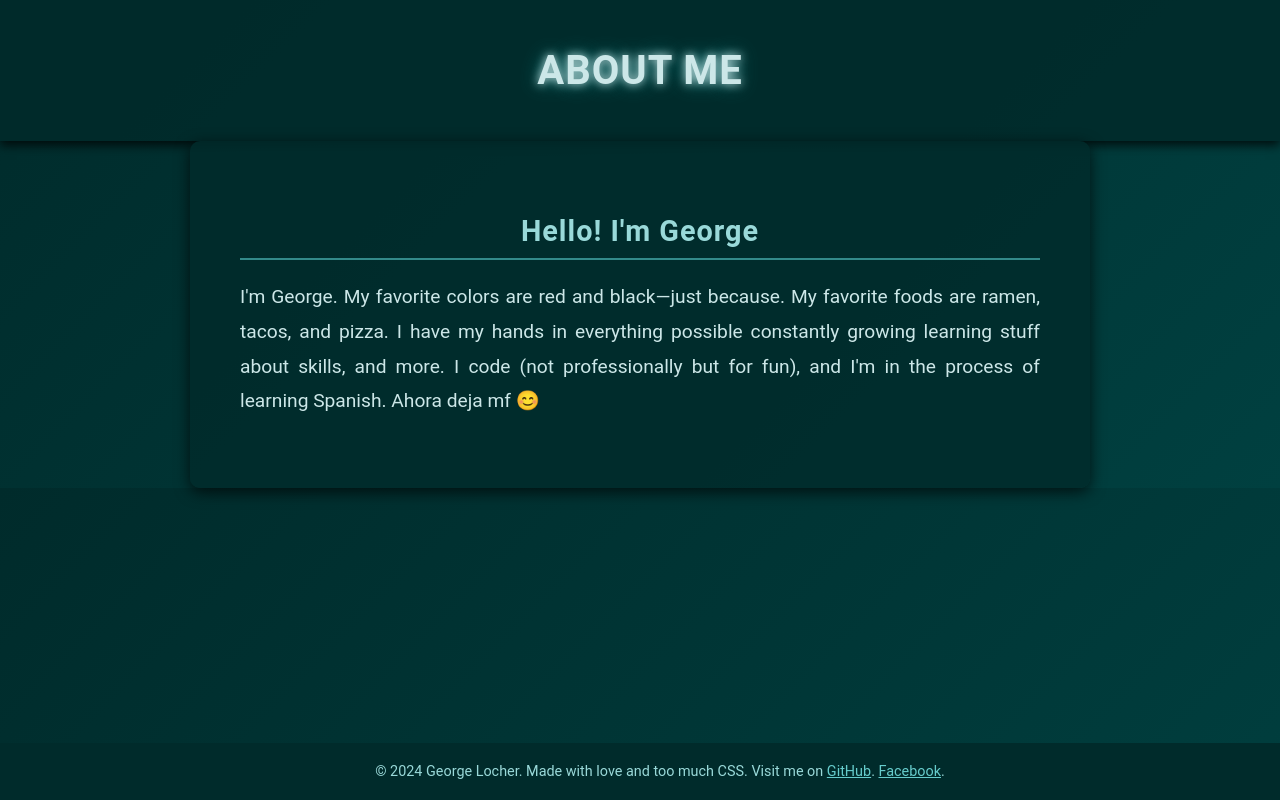
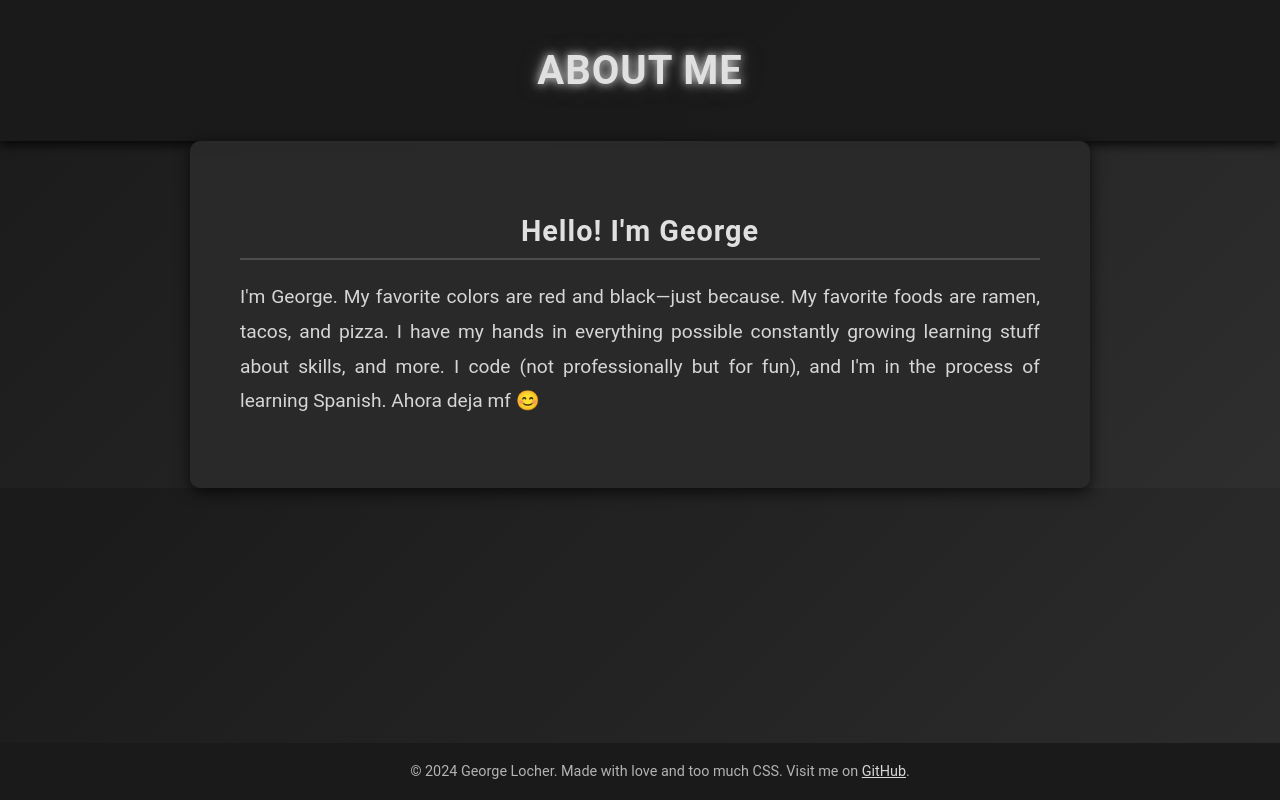
Before and after one commit to adsf1234-hacker/About-Me-2.0-cuz-other-one-was-gay-and-chatgpted, a plain HTML site: page index.html in a window 1280 px wide. Drawn offline with Linux system fonts and the light colour scheme.

Commit message:
Update index.html

```diff
--- a/index.html
+++ b/index.html
@@ -9,26 +9,27 @@
             margin: 0;
             padding: 0;
             font-family: 'Roboto', sans-serif;
-            background: linear-gradient(135deg, #002b2b, #004040);
-            color: #cce7e8;
+            background: linear-gradient(135deg, #1a1a1a, #2e2e2e);
+            color: #d6d6d6;
         }
 
         h1, h2 {
             font-family: 'Roboto', sans-serif;
             letter-spacing: 1px;
+            color: #e0e0e0;
         }
 
         a {
-            color: #66cccc;
+            color: #b3b3b3;
             text-decoration: none;
         }
 
         a:hover {
-            text-shadow: 0 0 8px #66cccc, 0 0 15px #4db8b8;
+            text-shadow: 0 0 8px #b3b3b3, 0 0 15px #8c8c8c;
         }
 
         header {
-            background: rgba(0, 43, 43, 0.9);
+            background: rgba(26, 26, 26, 0.9);
             padding: 20px 40px;
             text-align: center;
             box-shadow: 0 4px 10px rgba(0, 0, 0, 0.8);
@@ -36,27 +37,25 @@
 
         header h1 {
             font-size: 2.5rem;
-            color: #cce7e8;
             text-transform: uppercase;
-            text-shadow: 0 0 10px #cce7e8, 0 0 20px #008080;
+            text-shadow: 0 0 10px #e0e0e0, 0 0 20px #4d4d4d;
         }
 
         main {
             padding: 50px;
             max-width: 800px;
             margin: auto;
-            background: rgba(0, 43, 43, 0.85);
+            background: rgba(42, 42, 42, 0.95);
             border-radius: 10px;
             box-shadow: 0 4px 15px rgba(0, 0, 0, 0.7);
         }
 
         main h2 {
             font-size: 1.8rem;
-            border-bottom: 2px solid #338a8a;
+            border-bottom: 2px solid #4d4d4d;
             padding-bottom: 10px;
             margin-bottom: 20px;
             text-align: center;
-            color: #99d9d9;
         }
 
         main p {
@@ -71,8 +70,8 @@
             font-size: 1.2rem;
             margin-top: 20px;
             border-radius: 5px;
-            background: linear-gradient(45deg, #005555, #002b2b);
-            color: #cce7e8;
+            background: linear-gradient(45deg, #3a3a3a, #2e2e2e);
+            color: #d6d6d6;
             text-transform: uppercase;
             letter-spacing: 1px;
             box-shadow: 0 4px 10px rgba(0, 0, 0, 0.6);
@@ -85,23 +84,23 @@
         }
 
         footer {
-            background: rgba(0, 43, 43, 1);
+            background: rgba(26, 26, 26, 1);
             text-align: center;
             padding: 20px;
             position: fixed;
             bottom: 0;
             width: 100%;
-            color: #99d9d9;
+            color: #b3b3b3;
             font-size: 0.9rem;
         }
 
         footer a {
-            color: #66cccc;
+            color: #d6d6d6;
             text-decoration: underline;
         }
 
         footer a:hover {
-            text-shadow: 0 0 10px #66cccc;
+            text-shadow: 0 0 10px #d6d6d6;
         }
     </style>
 </head>
@@ -121,9 +120,6 @@
 <footer>
     &copy; 2024 George Locher. Made with love and too much CSS. Visit me on
     <a href="https://github.com/adsf1234-hacker/">GitHub</a>.
-    <a href="https://www.facebook.com/profile.php?id=61572574283855">Facebook</a>.
-
-
 </footer>
 </body>
 </html>
```
